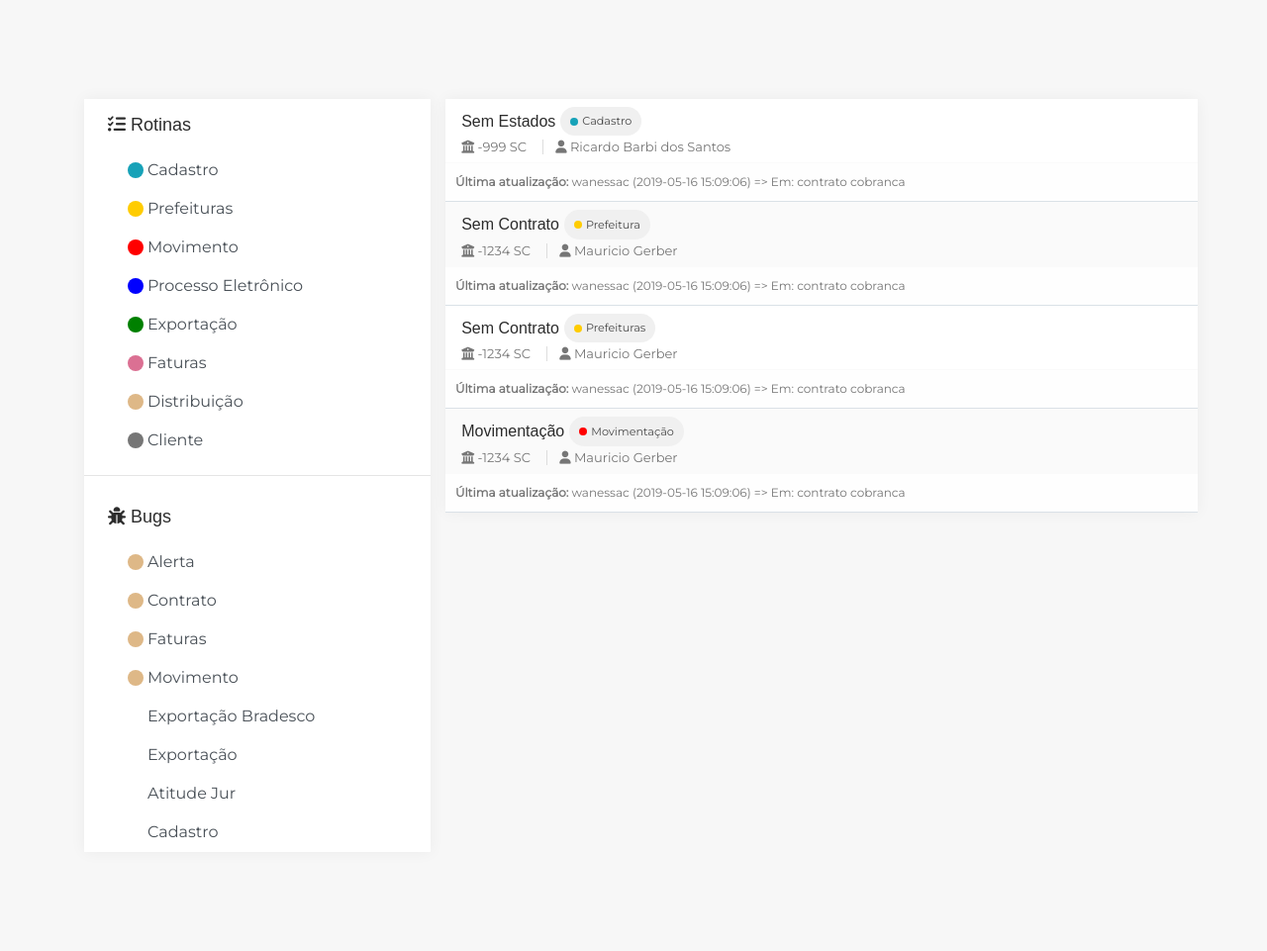
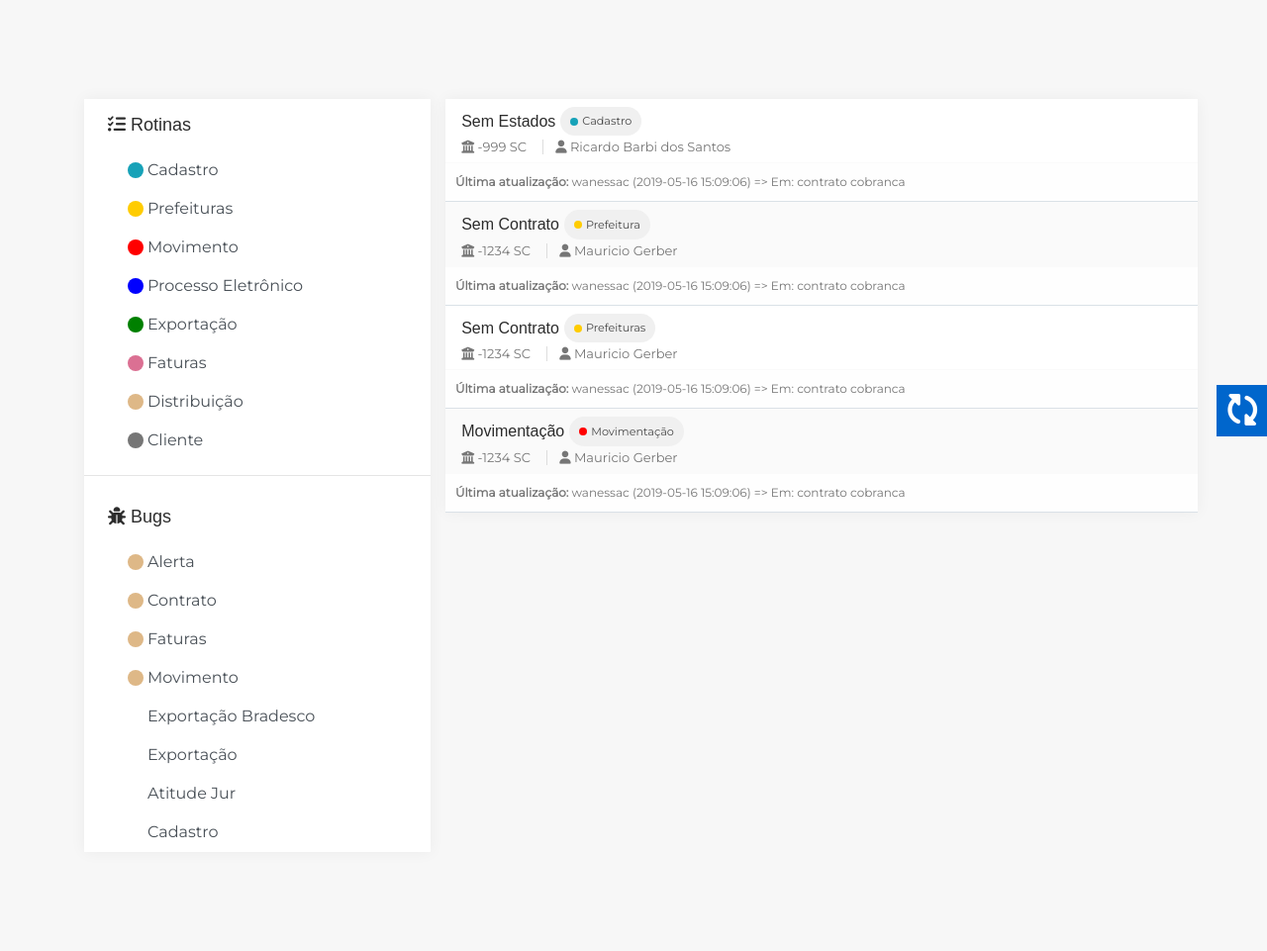
Before and after one commit to mauriciogerbersc/plesmy, a PHP site: page /index.html in a window 1280 px wide. Shown: the whole page at 99% size. Run offline with PHP 8.4, Linux system fonts and the light colour scheme; some libraries are stand-ins or nearby versions.

Commit message:
botao side

```diff
--- a/css/style.css
+++ b/css/style.css
@@ -412,3 +412,41 @@ h6.todo-title { margin-top:5px;}
 
     .footer { background: #fefefe; clear:both; display:block; padding:10px 0; width:100%; border-top: 1px solid #fafafa; font-size: 12px; width:100% }
     .footer span { margin-left: 10px; }
+
+
+    .center{
+        position: fixed;
+        top: 50%;
+        right: 0px;
+        height: 0px;
+        text-align:right;
+        z-index:9999;
+          margin-top:-15px;
+      }
+
+      .center a{
+                      transform: rotate(-90deg);
+                      -webkit-transform: rotate(-90deg);
+                      -moz-transform: rotate(-90deg);
+                      -o-transform: rotate(-90deg);
+                      filter: progid:DXImageTransform.Microsoft.BasicImage(rotation=3);
+                      display: block;
+                      background: #06c;
+                     text-align:center;
+                      height: 60px;
+                      width: 52px;
+                      padding:10px;
+                      color: #fff;
+                      margin-right:-5px;
+
+                      font-size: 17px;
+                      font-weight: bold;
+                      text-decoration: none;
+
+
+      }
+
+      .center a:hover {
+                      background: #CCC;
+                      color: #06c
+                  }
--- a/index.html
+++ b/index.html
@@ -18,7 +18,11 @@
 </head>
 
 <body>
+    <div class="center">
+        <a href='#' onClick="carregarPlesmy()"><i class="fas fa-sync-alt fa-2x"></i></a>
+    </div>
     <div id="wrapper" class="wrapper wrap-layout">
+
         <div class="wrapper-content">
             <main class="wp-main wrap-layout">
                 <div class="wp-section wrap-layout">
```
